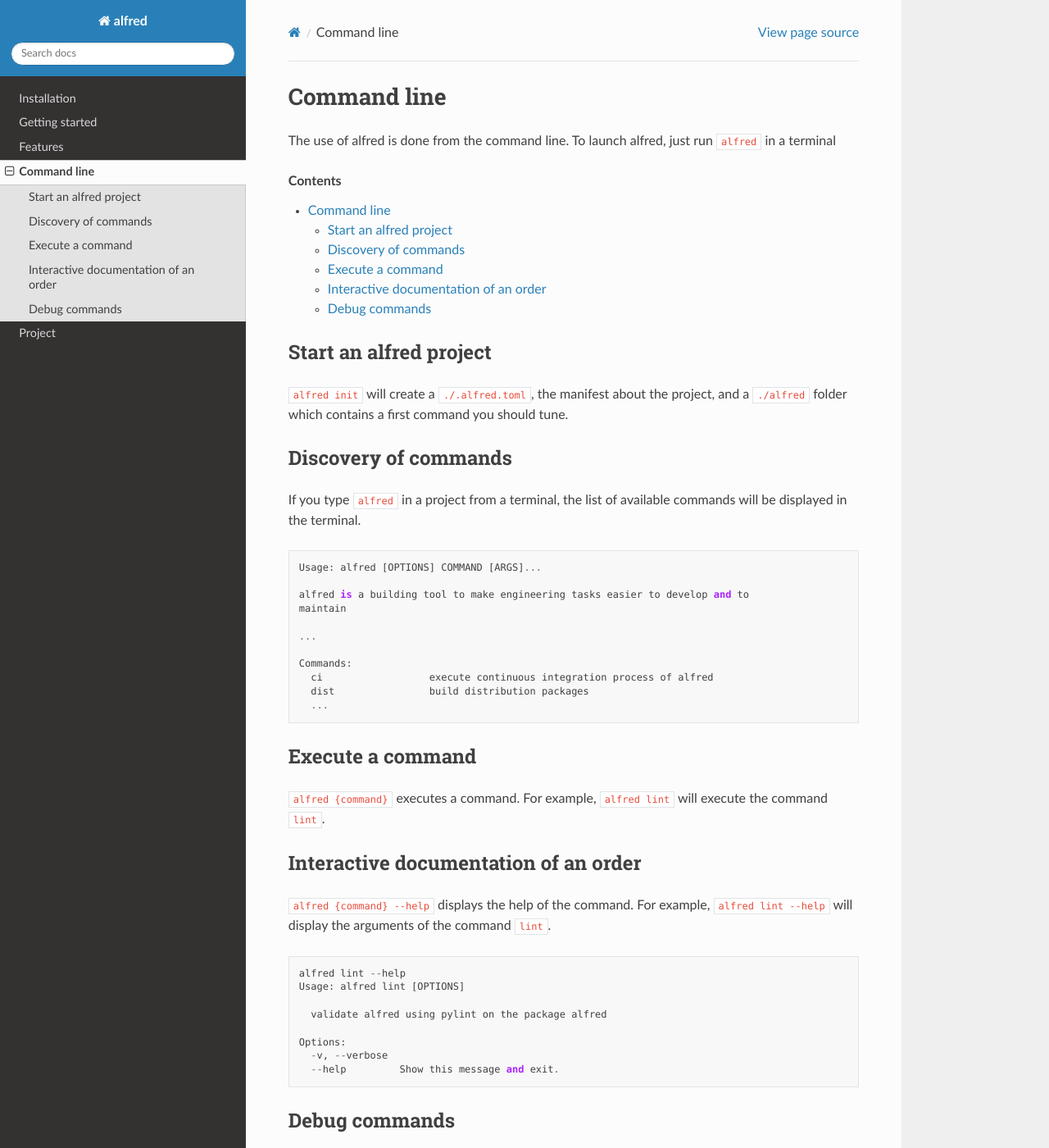
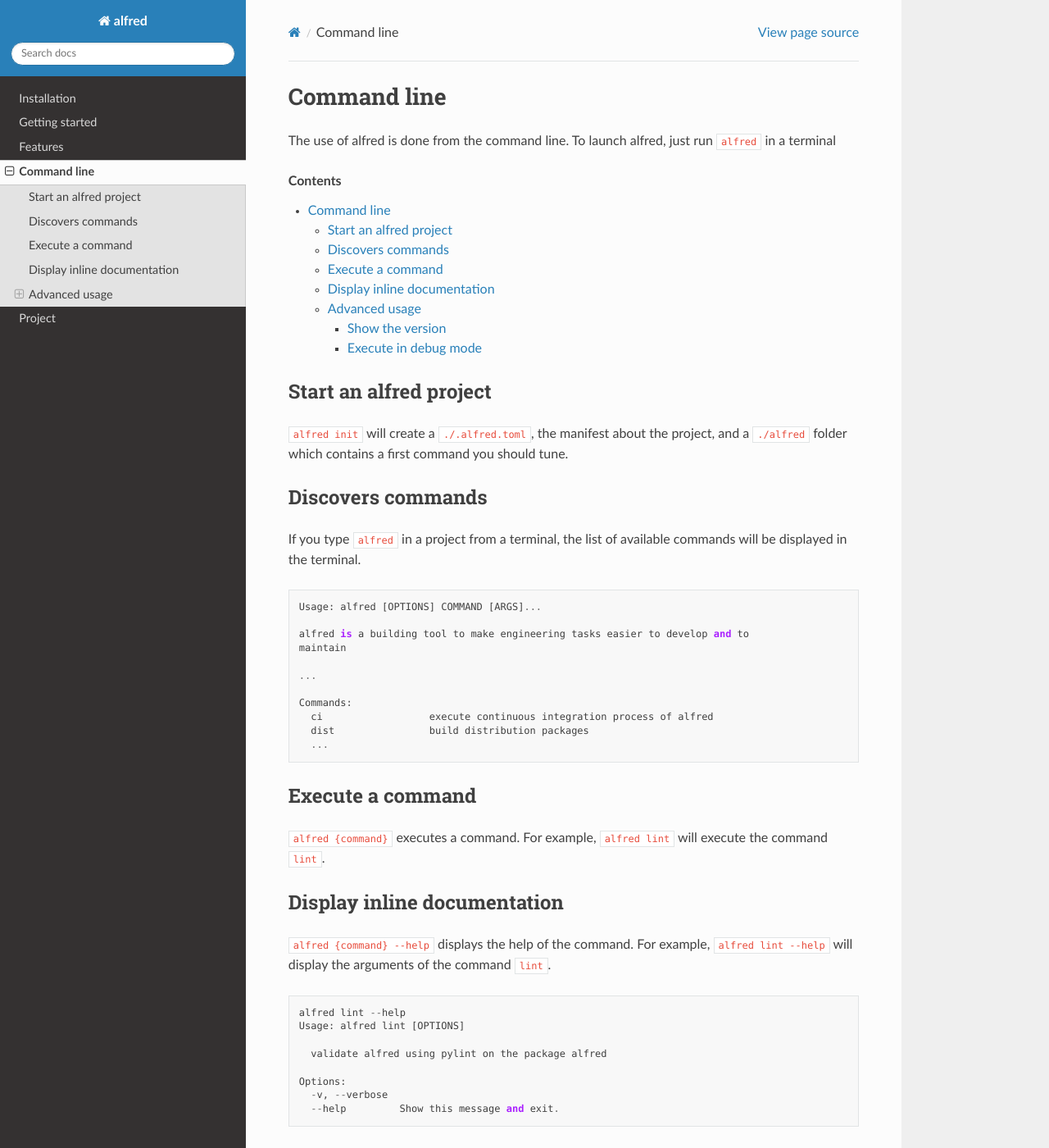
Before and after one commit to FabienArcellier/alfred-cli, a Sphinx documentation site: the page built from docs/source/command_line.rst, in a window 1280 px wide and 1400 px high. Shown: the whole window at 82% size. Built offline with Sphinx 7.4.7 and the Read the Docs theme 2.0.0, drawn with Linux system fonts in a browser that asks for light colours; some of the changed text lies outside the part shown.

Commit message:
improve documentation
* docs: document show version of alfred
* docs: fills in the comments of the options available in a project manifest

```diff
--- a/docs/source/command_line.rst
+++ b/docs/source/command_line.rst
@@ -12,8 +12,8 @@
 ``alfred init`` will create a ``./.alfred.toml``, the manifest about the project, and a ``./alfred`` folder which
 contains a first command you should tune.
 
-Discovery of commands
-=====================
+Discovers commands
+==================
 
 If you type ``alfred`` in a project from a terminal, the list of available commands will be displayed in the terminal.
 
@@ -32,12 +32,12 @@
       ...
 
 Execute a command
-=====================
+=================
 
 ``alfred {command}`` executes a command. For example, ``alfred lint`` will execute the command ``lint``.
 
-Interactive documentation of an order
-========================================
+Display inline documentation
+============================
 
 ``alfred {command} --help`` displays the help of the command. For example, ``alfred lint --help`` will display the
 arguments of the command ``lint``.
@@ -53,9 +53,25 @@
       -v, --verbose
       --help         Show this message and exit.
 
+Advanced usage
+==============
 
-Debug commands
-==============
+Show the version
+----------------
+
+.. code-block:: bash
+
+    alfred --version
+
+
+Execute in debug mode
+---------------------
+
+.. code-block:: bash
+
+    alfred --debug {command}
+
+    alfred --debug {subproject} {command}
 
 If you run ``alfred`` with the ``--debug`` option, the detail of the execution will be displayed with each shell instruction executed
 with the command that is launched, the arguments that are passed to it and the execution folder .
```
Also changed, not shown: docs/source/project.rst (+7 -7 lines), src/alfred/resources/.alfred.toml.
